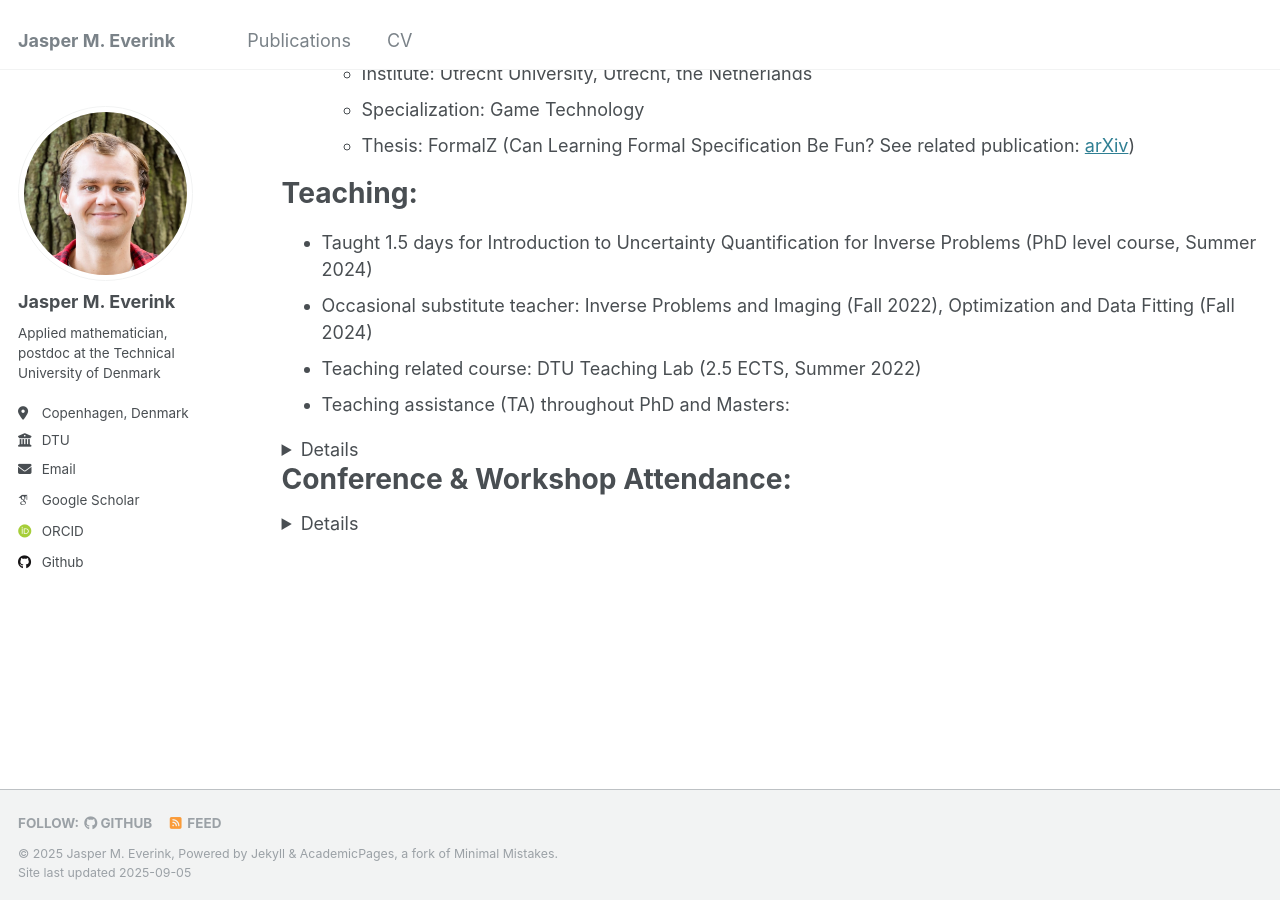
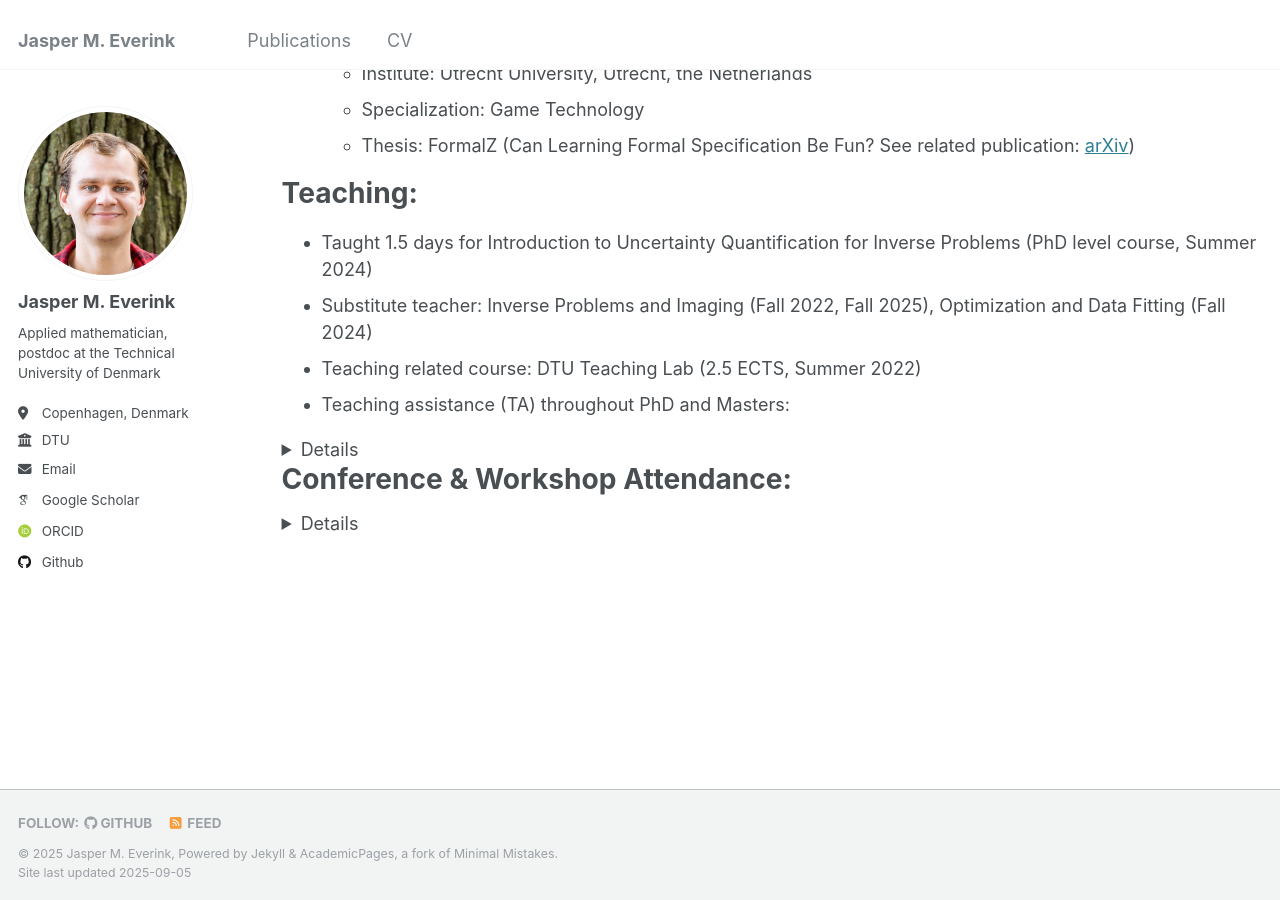
Before and after one commit to jeverink/jeverink.github.io, a Jekyll site: the page built from _pages/cv.md, in a window 1280 px wide and 900 px high, scrolled down 741 px. Built offline with Jekyll 4.4.1, drawn with Linux system fonts in a browser that asks for light colours; some web fonts are replaced.

Commit message:
Update teaching

```diff
--- a/_pages/cv.md
+++ b/_pages/cv.md
@@ -36,7 +36,7 @@ Education:
 Teaching:
 ======
 - Taught 1.5 days for Introduction to Uncertainty Quantification for Inverse Problems (PhD level course, Summer 2024)
-- Occasional substitute teacher: Inverse Problems and Imaging (Fall 2022), Optimization and Data Fitting (Fall 2024)
+- Substitute teacher: Inverse Problems and Imaging (Fall 2022, Fall 2025), Optimization and Data Fitting (Fall 2024)
 - Teaching related course: DTU Teaching Lab (2.5 ECTS, Summer 2022)
 - Teaching assistance (TA) throughout PhD and Masters:
 <details><small>
```
